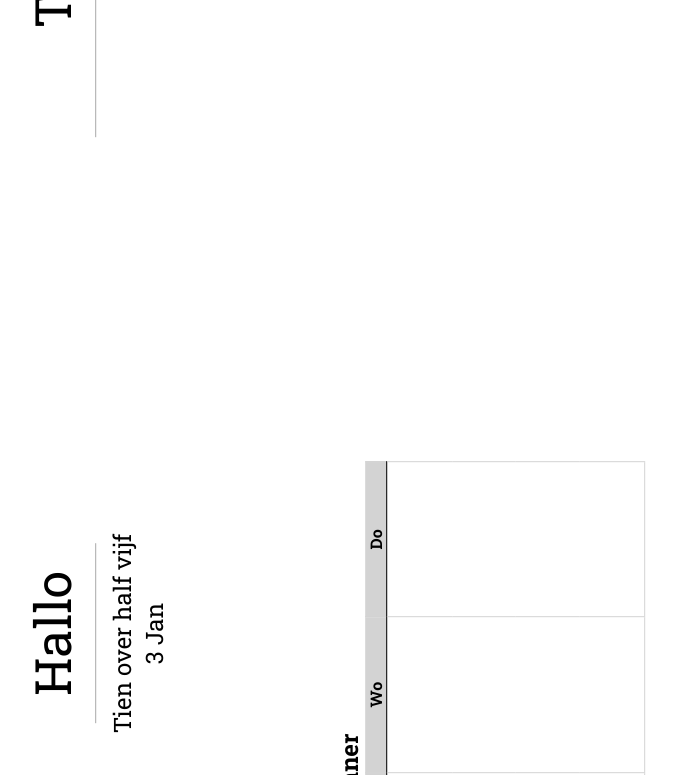
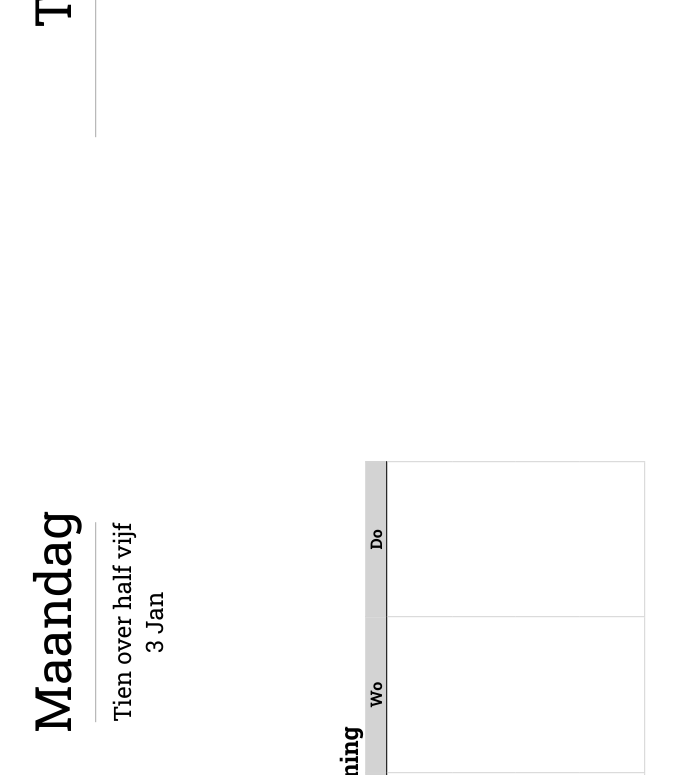
Before and after one commit to pfrolke/personal-dash, a website: page public/index.html in a window 1280 px wide. Shown: the top 775 px of the page, without its empty margins (374-1050 px from the left). Drawn offline with Linux system fonts and the light colour scheme; no server answers.

Commit message:
remove greeting

```diff
--- a/public/index.html
+++ b/public/index.html
@@ -26,7 +26,7 @@
       </div>
 
       <div class="header">
-        <div id="greeting" class="text">...</div>
+        <div id="day-text" class="text">...</div>
         <div id="time-text" class="sub">...</div>
         <div id="date-text" class="sub">...</div>
       </div>
@@ -41,7 +41,7 @@
 
       <div class="weekplanner">
         <table>
-          <caption class="sub">Weekplanner</caption>
+          <caption class="sub">Weekplanning</caption>
           <tr id="wp-headers">
             <th></th>
             <th>...</th>
--- a/public/javascripts/script.js
+++ b/public/javascripts/script.js
@@ -1,6 +1,5 @@
 window.addEventListener("load", function () {
   doOnLoop(updateWeather, 60);
-  doOnLoop(updateGreeting, 150);
   doOnLoop(updateTimeDate, 150);
   doOnLoop(updateTodos, 10);
   doOnLoop(updateWeekPlanner, 1800);
@@ -38,25 +37,26 @@ function updateWeather() {
   });
 }
 
-function updateGreeting() {
-  var greeting = document.getElementById("greeting");
+function updateTimeDate() {
   var date = new Date();
 
-  var greet = "Mogguh";
-  if (date.getHours() > 12) {
-    greet = "Hallo";
-  }
-  if (date.getHours() > 22 || date.getHours() < 5) {
-    greet = "Truste";
-  }
+  /** Day of week */
+  var dayHTML = document.getElementById("day-text");
+  var dayOfWeekIndex = date.getDay();
+  var dayOfWeekText = [
+    "Zondag",
+    "Maandag",
+    "Dinsdag",
+    "Woensdag",
+    "Donderdag",
+    "Vrijdag",
+    "Zaterdag",
+  ][dayOfWeekIndex];
 
-  greeting.innerHTML = greet;
-}
+  dayHTML.innerHTML = dayOfWeekText;
 
-function updateTimeDate() {
+  /** Time */
   var timeHTML = document.getElementById("time-text");
-  var dateHTML = document.getElementById("date-text");
-  var date = new Date();
 
   var minTextIndex = Math.round((date.getMinutes() / 60) * 12) % 12;
   var minText = [
@@ -98,7 +98,7 @@ function updateTimeDate() {
 
   if (minTextIndex == 0) {
     if (date.getMinutes() > 50) {
-      hourTextIndex += 1
+      hourTextIndex += 1;
       hourTextIndex = hourTextIndex % 12;
     }
 
@@ -109,7 +109,10 @@ function updateTimeDate() {
   } else {
     timeText = minText[minTextIndex] + " " + hourText[hourTextIndex];
   }
+  timeHTML.innerHTML = timeText;
 
+  /** Date */
+  var dateHTML = document.getElementById("date-text");
   var monthIndex = date.getMonth();
   var monthText = [
     "Jan",
@@ -127,8 +130,6 @@ function updateTimeDate() {
   ][monthIndex];
 
   var dayText = date.getDate();
-
-  timeHTML.innerHTML = timeText;
   dateHTML.innerHTML = dayText + " " + monthText;
 }
 
```
